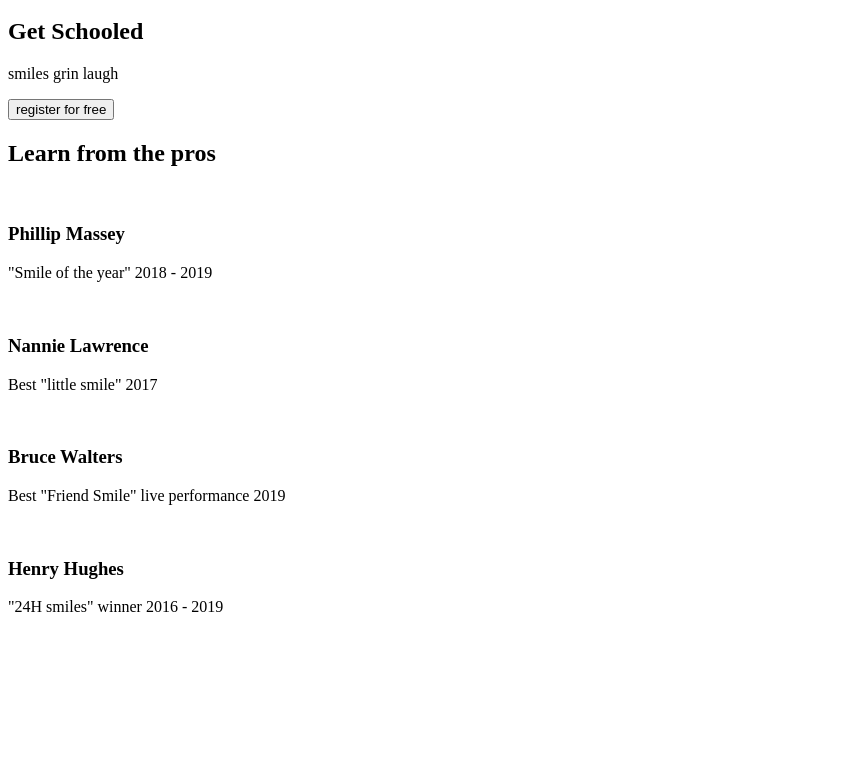
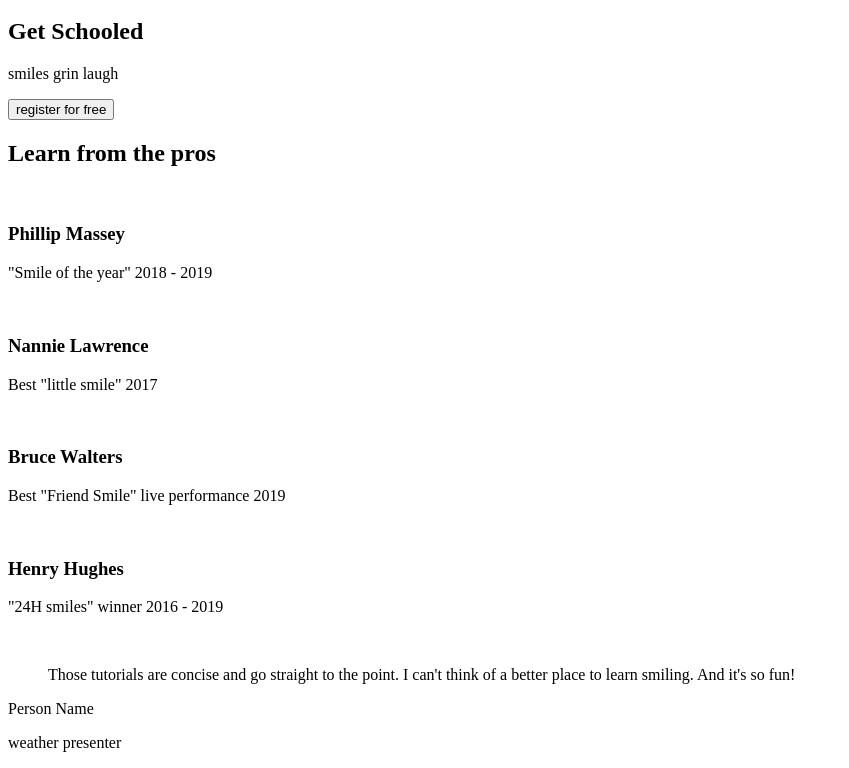
Before and after one commit to EduardoFrs/holbertonschool-web-development, a plain HTML site: page html_advanced/index.html in a window 1280 px wide. Shown: the part 62-830 px from the top of the page, without its empty margins (0-849 px from the left). Before the commit the page ends 800 px from the top, so only its background shows below. Drawn offline with Linux system fonts and the light colour scheme.

Commit message:
feat: add quote

```diff
--- a/html_advanced/index.html
+++ b/html_advanced/index.html
@@ -49,6 +49,16 @@
                     </div>
                 </div>
             </section>
+            <section class="quote">
+                <div>
+                    <img>
+                    <div>
+                        <blockquote>Those tutorials are concise and go straight to the point. I can't think of a better place to learn smiling. And it's so fun!</blockquote>
+                        <p>Person Name</p>
+                        <p>weather presenter</p>
+                    </div>
+                </div>
+            </section>
         </main>
     </body>
 </html>
```
